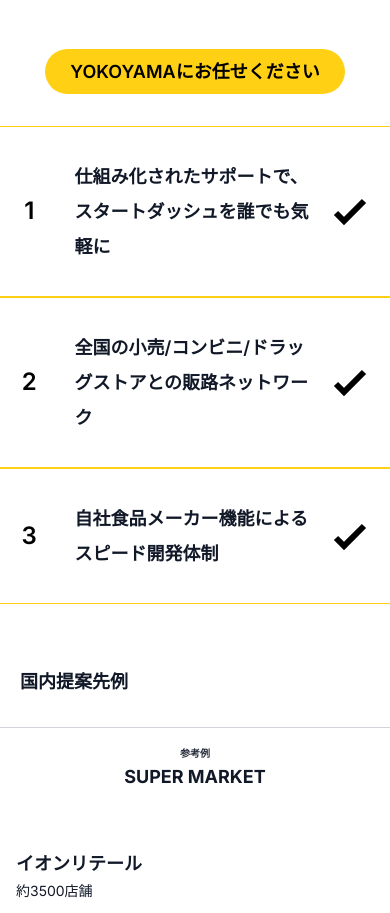
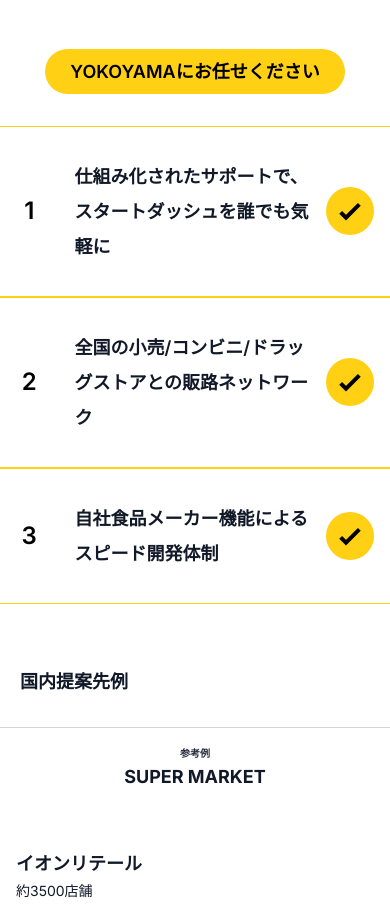
Before and after one commit to DaikiARAI20030526/brandish, a React (Create React App) app: page / in a window 390 px wide. Shown: the part 1240-2153 px from the top of the page. Built offline with nearby package versions, Linux system fonts and the light colour scheme.

Commit message:
円追加

```diff
--- a/src/components/ProblemsAndSolutions.jsx
+++ b/src/components/ProblemsAndSolutions.jsx
@@ -120,12 +120,10 @@ const ProblemsAndSolutions = () => {
         `}>
           <h2 className={`font-semibold transition-all duration-700 ${isMobile ? 'text-[18px]' : 'text-[24px] h-[40px]'}`}>
             {isSolutionPhase ? (
-               // ■ 修正: text-black, py-[9px], px-[25px]
                <span className="inline-block bg-[#FFD014] text-black rounded-full py-[9px] px-[25px] animate-fade-in">
                  YOKOYAMAにお任せください
                </span>
             ) : (
-               // ■ 修正: 同上
                <span className="inline-block bg-[#FFD014] text-black rounded-full py-[9px] px-[25px]">
                  こんなお悩みありませんか？
                </span>
@@ -152,7 +150,6 @@ const ProblemsAndSolutions = () => {
                 `}
                 style={{
                   ...(isMobile ? { minHeight: '120px' } : {}),
-                  // ■ 修正: ボーダー色を #FFD014 に変更
                   borderTop: '0.3px solid #FFD014',
                   borderBottom: '0.3px solid #FFD014'
                 }}
@@ -236,7 +233,8 @@ const ProblemsAndSolutions = () => {
                       className={`
                         transition-all duration-75 px-4 md:px-12
                         ${isMobile
-                          ? 'col-start-1 row-start-1 flex justify-between items-center relative z-20'
+                          // ■ 修正1: gap-4を追加して重なりを防止
+                          ? 'col-start-1 row-start-1 flex justify-between items-center relative z-20 gap-4'
                           : 'absolute left-0 w-full text-left'
                         }
                       `}
@@ -246,7 +244,8 @@ const ProblemsAndSolutions = () => {
                         color: '#111827'
                       }}
                     >
-                      <div className={`${isMobile ? 'flex-1 pr-4 py-8' : 'w-full'}`}>
+                      {/* ■ 修正1に伴い: pr-4を削除（gapで余白を確保するため） */}
+                      <div className={`${isMobile ? 'flex-1 py-8' : 'w-full'}`}>
                         <p className={`font-semibold whitespace-pre-wrap ${isMobile ? 'text-[18px] leading-[35px]' : 'text-[24px] leading-[47px]'}`}>
                           {item.solution}
                         </p>
@@ -254,17 +253,26 @@ const ProblemsAndSolutions = () => {
 
                       {isMobile && (
                         <div className="flex-none">
-                          <svg xmlns="http://www.w3.org/2000/svg" className="h-12 w-12 text-black" fill="none" viewBox="0 0 24 24" stroke="currentColor" strokeWidth={3}>
-                            <path d="M5 13l4 4L19 7" />
-                          </svg>
+                          {/* ■ 修正2: #FFD014の円形背景を追加 (SP版) */}
+                          <div className="flex items-center justify-center w-12 h-12 bg-[#FFD014] rounded-full">
+                            {/* SVGサイズを調整 (h-12 w-12 -> h-8 w-8) */}
+                            <svg xmlns="http://www.w3.org/2000/svg" className="h-8 w-8 text-black" fill="none" viewBox="0 0 24 24" stroke="currentColor" strokeWidth={3}>
+                              <path d="M5 13l4 4L19 7" />
+                            </svg>
+                          </div>
                         </div>
                       )}
 
                       {!isMobile && (
                         <div className="absolute right-12 top-1/2 transform -translate-y-1/2">
-                          <svg xmlns="http://www.w3.org/2000/svg" className="h-20 w-20 text-black" fill="none" viewBox="0 0 24 24" stroke="currentColor" strokeWidth={3}>
-                            <path d="M5 13l4 4L19 7" />
-                          </svg>
+                          {/* ■ 修正2: #FFD014の円形背景を追加 (PC版) */}
+                          {/* 円コンテナを少し大きめ(w-24 h-24)にして余白感を持たせる */}
+                          <div className="flex items-center justify-center w-24 h-24 bg-[#FFD014] rounded-full">
+                            {/* SVGサイズを調整 (h-20 w-20 -> h-14 w-14) */}
+                            <svg xmlns="http://www.w3.org/2000/svg" className="h-14 w-14 text-black" fill="none" viewBox="0 0 24 24" stroke="currentColor" strokeWidth={3}>
+                              <path d="M5 13l4 4L19 7" />
+                            </svg>
+                          </div>
                         </div>
                       )}
                     </div>
```
